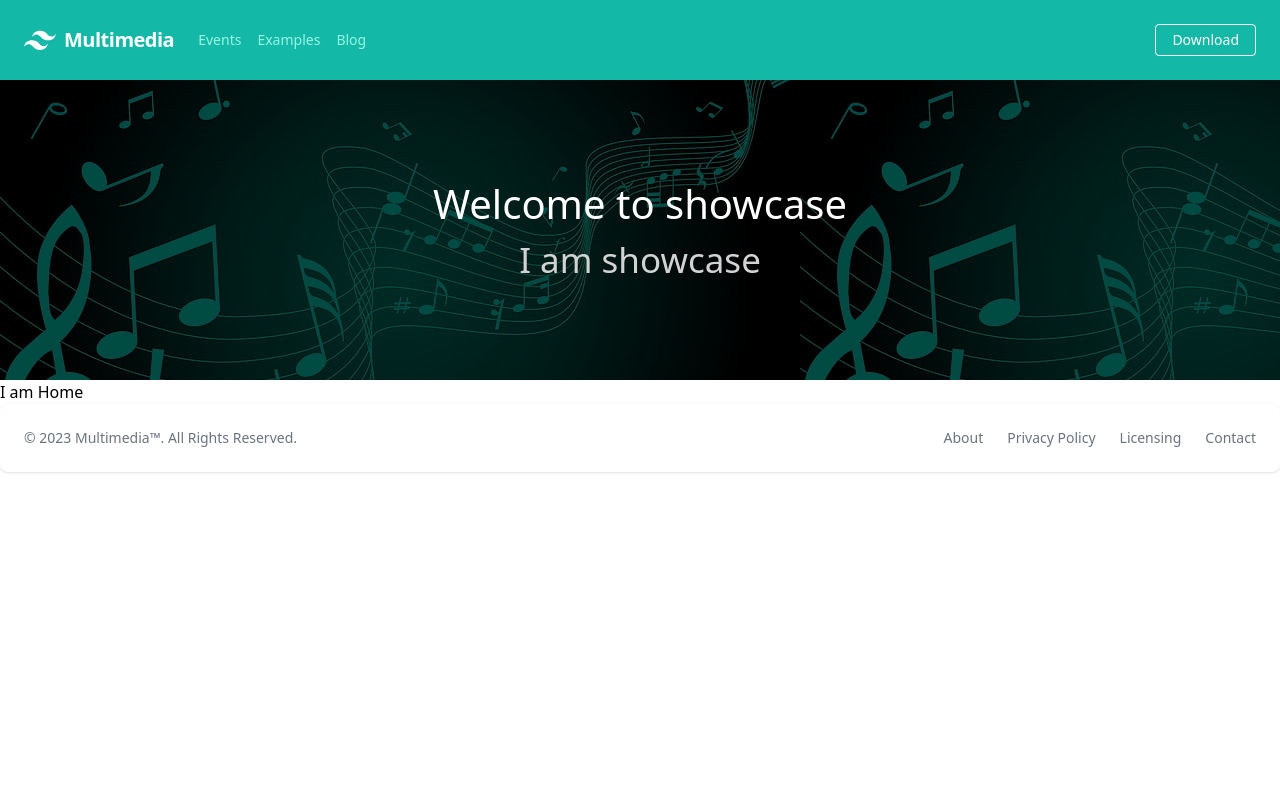
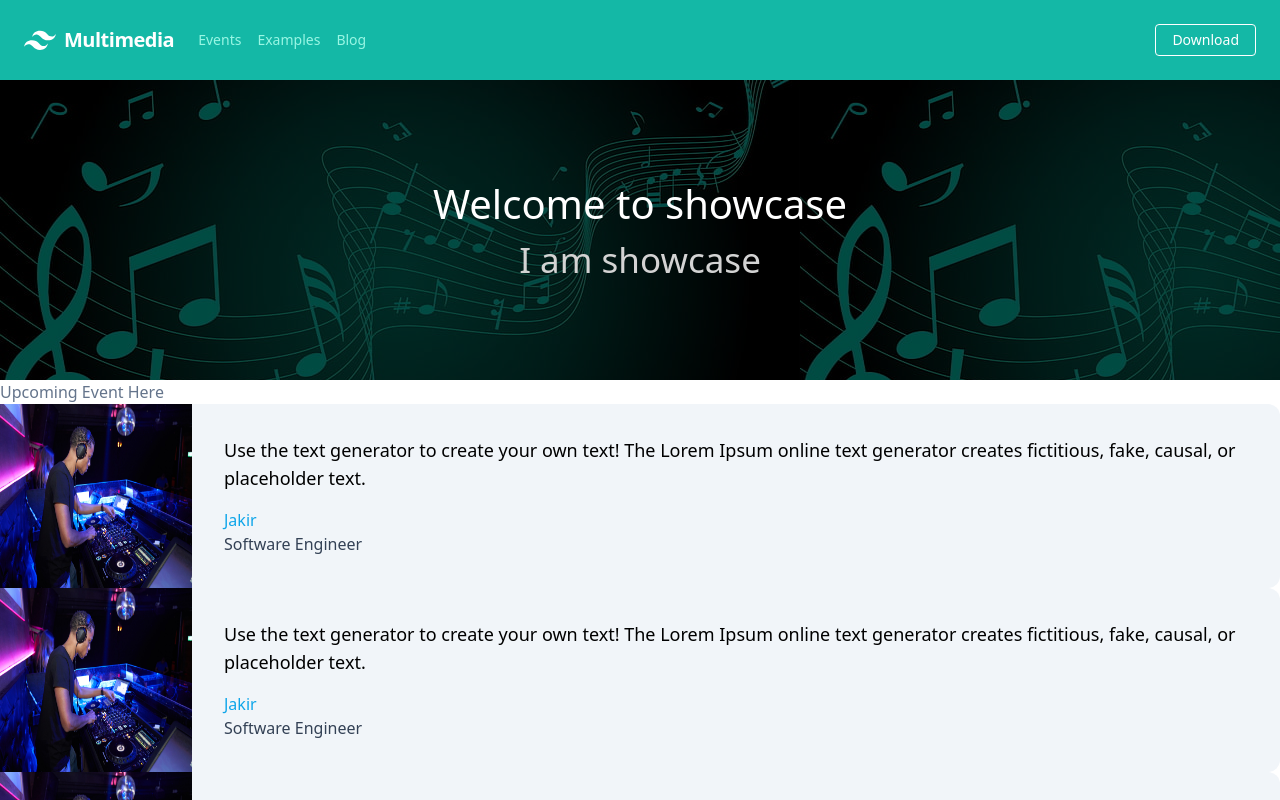
Before and after one commit to jakir-ruet/multimedia, a Next.js app: page / in a window 1280 px wide. Shown: the top 800 px of the page. Built offline with nearby package versions, Linux system fonts and the light colour scheme; no server answers.

Commit message:
fetching going on

```diff
--- /dev/null
+++ b/components/ItemList.tsx
@@ -0,0 +1,33 @@
+import Image from 'next/image';
+import styles from '@/styles/ItemList.module.css';
+
+function ItemList() {
+  return (
+    <figure className="md:flex bg-slate-100 rounded-xl p-8 md:p-0 dark:bg-slate-800">
+      <Image
+        className="w-24 h-24 md:w-48 md:h-auto md:rounded-none rounded-full mx-auto"
+        src="/images/sample/event1.jpg"
+        height={250}
+        width={250}
+        alt="event1"
+      />
+      <div className="pt-6 md:p-8 text-center md:text-left space-y-4">
+        <blockquote>
+          <p className="text-lg font-medium">
+            Use the text generator to create your own text! The Lorem Ipsum
+            online text generator creates fictitious, fake, causal, or
+            placeholder text.
+          </p>
+        </blockquote>
+        <figcaption className="font-medium">
+          <div className="text-sky-500 dark:text-sky-400">Jakir</div>
+          <div className="text-slate-700 dark:text-slate-500">
+            Software Engineer
+          </div>
+        </figcaption>
+      </div>
+    </figure>
+  );
+}
+
+export default ItemList;
--- a/components/Layout.tsx
+++ b/components/Layout.tsx
@@ -9,6 +9,8 @@ export default function Layout({ title, keywords, description, children }) {
   return (
     <>
       <Head>
+        <meta charSet="utf-8" />
+        <link rel="icon" href="/favicon.ico" />
         <title>{title}</title>
         <meta name="keywords" content={keywords} />
         <meta name="description" content={description} />
--- a/src/pages/events/index.tsx
+++ b/src/pages/events/index.tsx
@@ -7,7 +7,9 @@ function Events() {
       description="event description"
       keywords="events keywords"
     >
-      <h1>I am events</h1>
+      <div className="container mx-auto">
+        <h1>Upcoming Events here</h1>
+      </div>
     </Layout>
   );
 }
--- a/src/pages/index.tsx
+++ b/src/pages/index.tsx
@@ -1,20 +1,33 @@
 import Layout from 'components/Layout';
+import ItemList from '@/components/ItemList';
 import { API_URL } from '@/config/index';
 
-function Home() {
+function Home({ events }) {
+  console.log(events);
   return (
-    <Layout>
-      <h1>I am Home</h1>
+    <Layout
+      title="Upcoming events here"
+      keywords="query for best event"
+      description="we believe in best event management"
+    >
+      <div className="container mx-auto">
+        <h1 className="text-slate-500">Upcoming Event Here</h1>
+        {events.length === 0 && <h3>No Event Available Now</h3>}
+        {events.map((individualEvent) => (
+          <ItemList key={individualEvent.id} events={individualEvent} />
+        ))}
+      </div>
     </Layout>
   );
 }
 export default Home;
 
-export async function getServerSideProps() {
+export async function getStaticProps() {
   const res = await fetch(`${API_URL}/api/events`);
   const events = await res.json();
   console.log(events);
   return {
     props: { events },
+    revalidate: 1,
   };
 }
```
Also changed, not shown: src/styles/ItemList.module.css (added).
